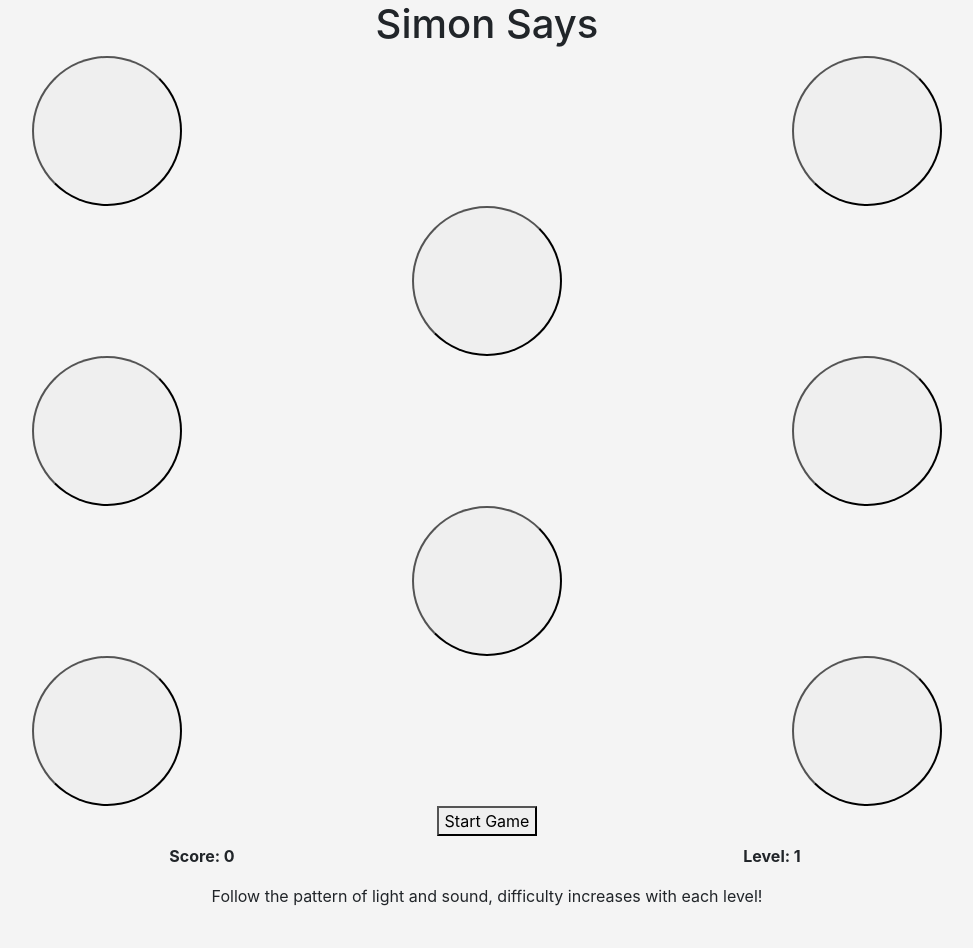
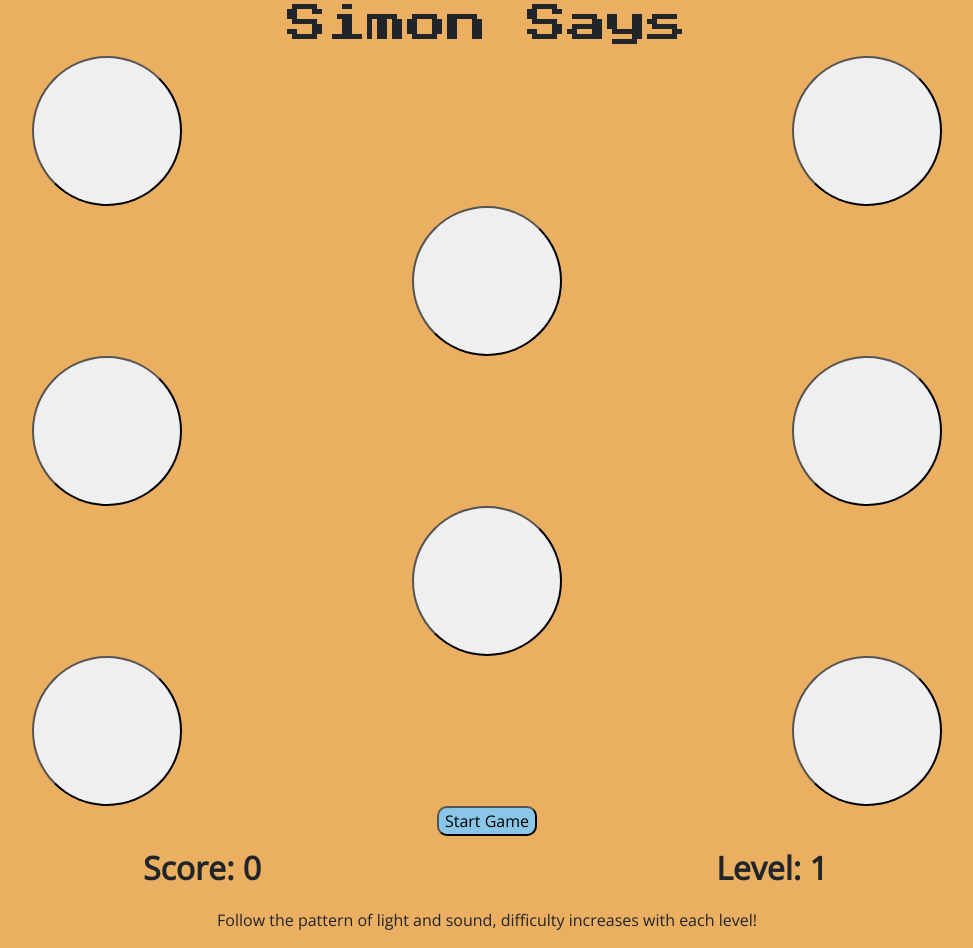
Before and after one commit to james-built/simon-says, a plain HTML site: page index.html in a window 1280 px wide. Shown: the whole page, without its empty margins (153-1126 px from the left). Before the commit the page ends 924 px from the top, so only its background shows below. Drawn offline with nearby package versions, Linux system fonts and the light colour scheme.

Commit message:
added styling to page

```diff
--- a/index.html
+++ b/index.html
@@ -6,8 +6,8 @@
   <meta name="viewport" content="width=device-width, initial-scale=1.0">
   <link rel="stylesheet" href="https://stackpath.bootstrapcdn.com/bootstrap/4.1.3/css/bootstrap.min.css" integrity="sha384-MCw98/SFnGE8fJT3GXwEOngsV7Zt27NXFoaoApmYm81iuXoPkFOJwJ8ERdknLPMO" crossorigin="anonymous">
   <link rel="stylesheet" href="styles/main.css">
-
   <!-- add fonts -->
+  <link href="https://fonts.googleapis.com/css?family=Open+Sans|Press+Start+2P" rel="stylesheet">
 </head>
 <body>
 <div class="container">
--- a/styles/main.css
+++ b/styles/main.css
@@ -1,20 +1,30 @@
+body {
+  font-family: 'Open Sans', sans-serif;
+  background-color: rgba(230, 156, 59, 0.808);
+}
+h1 {
+  font-family: 'Press Start 2P', cursive;
+}
 .light {
   height: 5em;
   width: 5em;
   border-radius: 100px;
 }
-
 #score {
-  font-weight: bold;
+  font-weight: 900;
+  font-size: 2em;
 }
-
 #level {
-  font-weight: bold;
+  font-weight: 900;
+  font-size: 2em;
 }
-
+#start {
+  border-radius: 10px;
+  background-color: rgba(125, 202, 253, 0.87);
+}
 @keyframes glow{
   from {background-color: grey;}
-  to {background-color: blue;}
+  to {background-color: rgba(0, 153, 255, 0.87);}
 }
 
 .animated {
@@ -23,9 +33,6 @@
 }
 
 @media (min-width: 576px) {
-  body {
-    background-color: #f4f4f4;
-  }
   .light {
     height: 150px;
     width: 150px;
```
